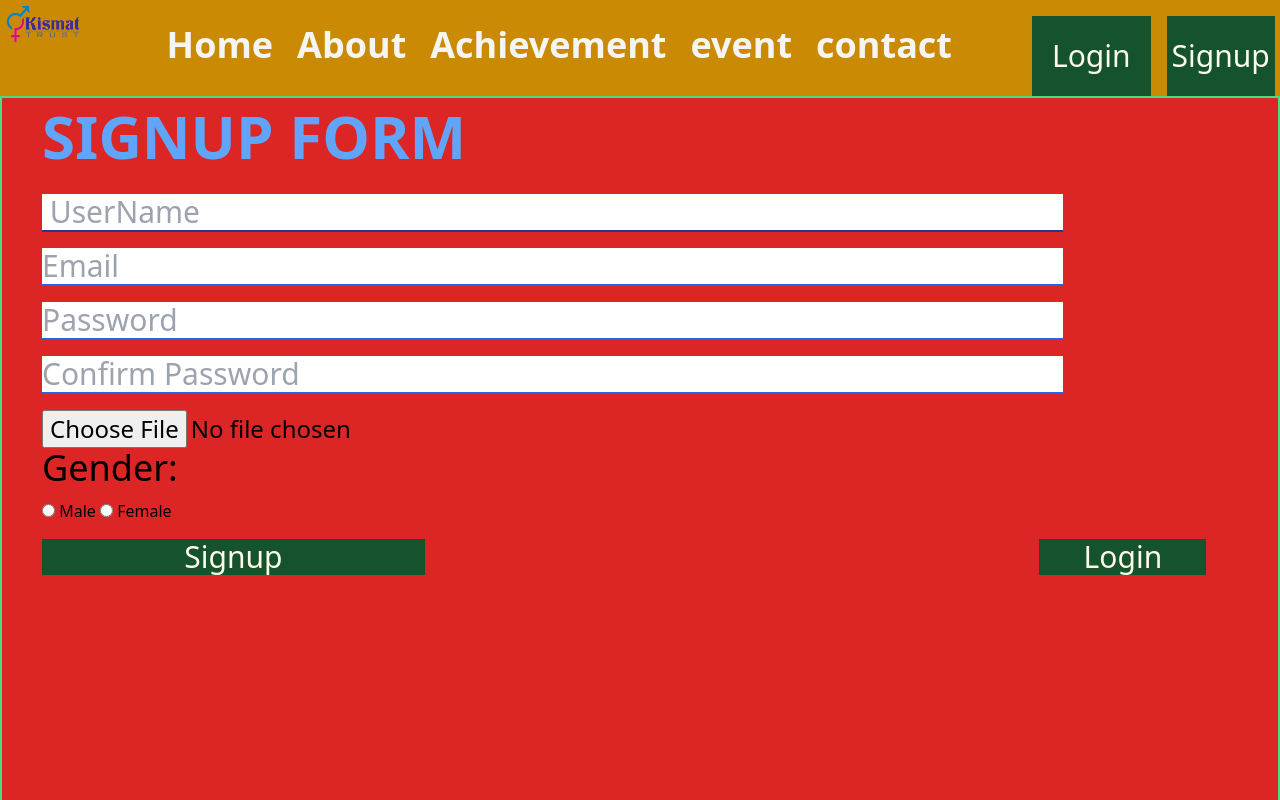
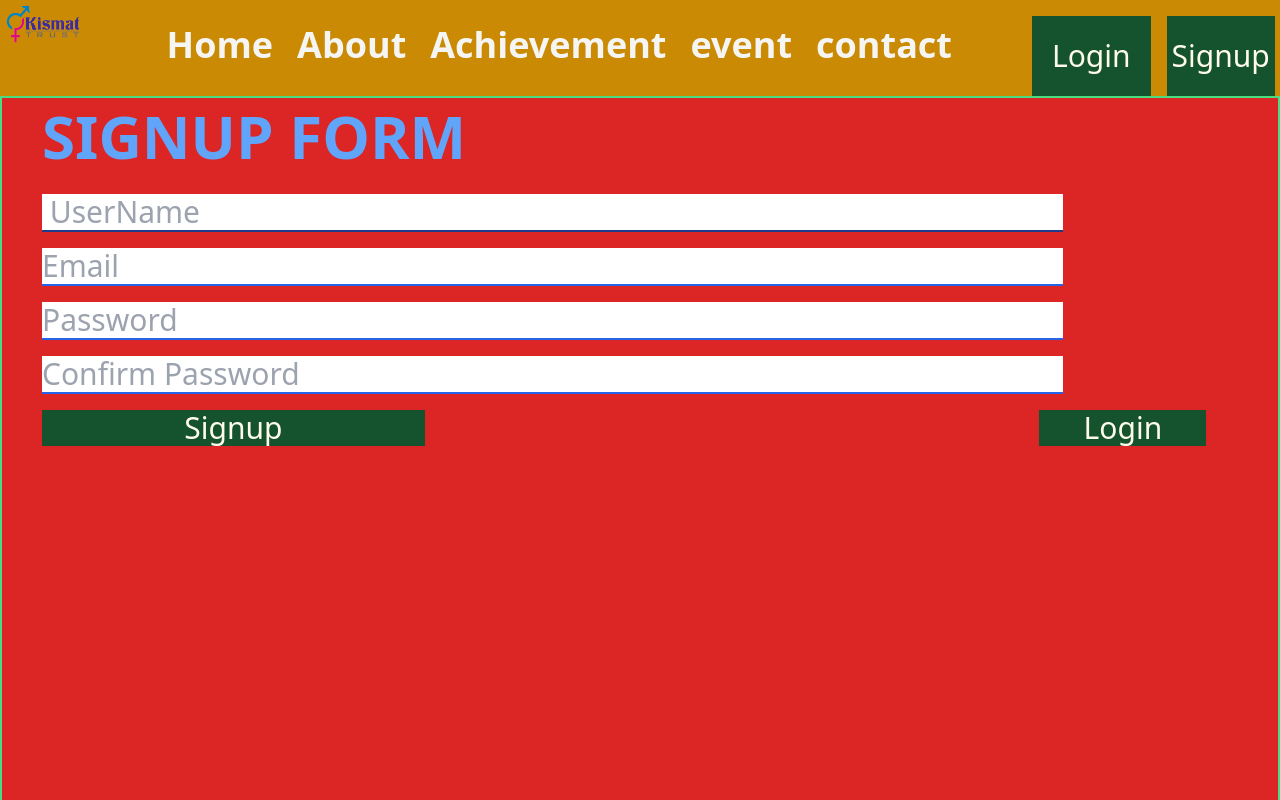
Before and after one commit to KISMAT1234/Donationproject, a React (Vite) app in the folder frontreact/: page /signup-form in a window 1280 px wide. Shown: the top 800 px of the page. Built offline with nearby package versions, Linux system fonts and the light colour scheme.

Commit message:
data fetch successfully showed in UI

```diff
--- a/frontreact/src/components/afterlogin/Mainpage.jsx
+++ b/frontreact/src/components/afterlogin/Mainpage.jsx
@@ -36,21 +36,7 @@ function Content(){
         <div className="">
         <Leftbar/>
         </div>
-        <div className="block  rounded-lg bg-white p-6 shadow-[0_2px_15px_-3px_rgba(0,0,0,0.07),0_10px_20px_-2px_rgba(0,0,0,0.04)] dark:bg-neutral-700">
-            <h5
-              className="mb-2 text-xl font-medium leading-tight text-neutral-800 dark:text-neutral-50">
-              Card title
-            </h5>
-            <p className="mb-4 text-base text-neutral-600 dark:text-neutral-200">
-              Some quick example text to build on the card title and make up the
-              bulk of the card's content.
-            </p>
-              <button
-                type="button"
-                className="inline-block rounded bg-primary px-6 pb-2 pt-2.5 text-xs font-medium uppercase leading-normal text-white shadow-[0_4px_9px_-4px_#3b71ca] transition duration-150 ease-in-out hover:bg-primary-600 hover:shadow-[0_8px_9px_-4px_rgba(59,113,202,0.3),0_4px_18px_0_rgba(59,113,202,0.2)] focus:bg-primary-600 focus:shadow-[0_8px_9px_-4px_rgba(59,113,202,0.3),0_4px_18px_0_rgba(59,113,202,0.2)] focus:outline-none focus:ring-0 active:bg-primary-700 active:shadow-[0_8px_9px_-4px_rgba(59,113,202,0.3),0_4px_18px_0_rgba(59,113,202,0.2)] dark:shadow-[0_4px_9px_-4px_rgba(59,113,202,0.5)] dark:hover:shadow-[0_8px_9px_-4px_rgba(59,113,202,0.2),0_4px_18px_0_rgba(59,113,202,0.1)] dark:focus:shadow-[0_8px_9px_-4px_rgba(59,113,202,0.2),0_4px_18px_0_rgba(59,113,202,0.1)] dark:active:shadow-[0_8px_9px_-4px_rgba(59,113,202,0.2),0_4px_18px_0_rgba(59,113,202,0.1)]">
-                Button
-              </button>
-         </div>
+
      </div>
 
 
--- a/frontreact/src/components/afterlogin/Members.jsx
+++ b/frontreact/src/components/afterlogin/Members.jsx
@@ -6,19 +6,14 @@ import { Link } from "react-router-dom";
 
 function MemberList(){
 
-    let token=localStorage.getItem("token") ?? "";
 
     const [loading, setLoading] = useState(true);
     const [users,setUsers]=useState({});
 
     useEffect(()=>{
       const getUser=async ()=>{
-        axiosUrl.get("/user",{
-          headers:{
-              Authorization: `Bearer ${token}`
-          }
-      }).then((response)=>{
-        console.log(response.data);
+        axiosUrl.get("/user").then((response)=>{
+        console.log(response);
           setUsers(response.data);
             setLoading(false);
       }).catch((err)=>{
@@ -26,10 +21,8 @@ function MemberList(){
 
       })
       }
-
       getUser();
-
-    },[]);
+  },[]);
 
     return(
 
@@ -52,25 +45,19 @@ function MemberList(){
                                   <th>Id</th>
                                   <th>Name</th>
                                   <th>Email</th>
-                                  <th>Gender</th>
-                                  <th>Image</th>
-                                  <th>ROle</th>
+                                   <th>Action</th>
                               </tr>
                               </thead>
                               <tbody>
-                              {
-                           users && users.map((user,index)=>(
+                              { users.map((user,index)=>(
                                 <tr key={index}>
                                 <td>{++index}</td>
                                 <td>{user.name}</td>
                                 <td>{user.email}</td>
-                                <td>{user.gender}</td>
-                                <td><img src={user.image} alt={user.name} width="100" /></td>
-                                <td>{user.role}</td>
 
                                 <td>
-                                    <Link to="#" className="btn btn-success btn-sm">Edit</Link>
-                                    <button className="btn btn-danger btn-sm">Delete</button>
+                                    <Link to="#" className="bg-green-600   rounded-xl h-20 mx-10  text-2xl">Edit</Link>
+                                    <button className="bg-red-500 text-2xl rounded-xl h-10 ">Delete</button>
                                 </td>
                             </tr>
                             ))
--- a/frontreact/src/components/afterlogin/bar/Leftbar.jsx
+++ b/frontreact/src/components/afterlogin/bar/Leftbar.jsx
@@ -16,7 +16,7 @@ const logOut = () => {
         </div>
             <div className="md:mx-[5%] my-3 md:text-4xl md:mt-5px font-bold text-xl hover:text-blue-900 ">
              <button className="">
-               <Link to ="/">Category</Link>
+               <Link to ="/category">Category</Link>
             </button>
         </div>
 
--- a/frontreact/src/components/afterlogin/bar/Top.jsx
+++ b/frontreact/src/components/afterlogin/bar/Top.jsx
@@ -34,8 +34,8 @@ function Topbar() {
            <img src={logo} className="w-[100%] my-[px] "  alt="" />
            </div>
 
-           <div className="md:text-6xl sm:text-3xl md:font-thin text-xsm">
-               <h1 className="">DONATE CLOTHES SAVE LIFE</h1>
+           <div className=" md:font-thin ">
+               <h1 className="">DONATE ANYTHING YOU WANT</h1>
 
            </div>
 
--- a/frontreact/src/components/beforelogin/Signup.jsx
+++ b/frontreact/src/components/beforelogin/Signup.jsx
@@ -10,7 +10,6 @@ const Signupschema = yup.object().shape({
     email: yup.string().required().email(),
     password: yup.string().required(),
     confirmpassword: yup.string().required().oneOf([yup.ref('password'),null],'password not match'),
-    gender: yup.string().required(),
 
   })
   .required();
@@ -34,12 +33,10 @@ function Signup(){
     sendData.append("username", data.username);
     sendData.append("email", data.email);
     sendData.append("password", data.password);
-    sendData.append("image", data.image);
-    sendData.append("gender", data.gender);
+    console.log(sendData);
 
     axiosUrl.post("/user", sendData).then((response)=>{
-      alert(`${response.data.message}`);
-      // alert('register succesfull')
+      alert('register succesfull')
         reset();
     }).catch((err)=>{
       console.log(err);
@@ -67,20 +64,10 @@ function Signup(){
         <div className="mx-10 text-2xl font-thin">
         {errors.confirmpassword?.message && <a style ={errorColor}> <p>{errors.confirmpassword?.message}</p></a>}
         </div>
+
         <input type="password" {...register('confirmpassword')} name="confirmpassword" className=" border-b-2 border-blue-600 w-[80%] text-3xl  mx-10 mt-4" placeholder="Confirm Password"/>
-        <input type="file" className="mx-10 mt-4 text-2xl" name="image" placeholder="profile photo" onChange={(e)=>{setValue("image", e.target.files[0])}}/>
 
-        <div className="">
-           <label htmlFor="gender" className="md:text-4xl text-2xl mx-10 mt-4">Gender:
-               {errors.gender && <a style={errorColor}>{errors.gender.message}</a>}
-           </label> <br/>
-           <label> <input type="radio" className="ml-10 mt-4 text-4xl"
-                          {...register("gender")}
-                          name="gender" value="male"/> Male </label>
-           <label> <input type="radio"
-                          {...register("gender")}
-                          name="gender" value="female"/> Female </label>
-         </div>
+        {/* <input type="file" className="mx-10 mt-4 text-2xl" name="image" placeholder="profile photo" onChange={(e)=>{setValue("image", e.target.files[0])}}/> */}
         <div className="flex justify-between">
            <button className="hover:bg-orange-600 bg-green-900  w-[30%] text-3xl mx-10 mt-4 text-amber-50"> Signup </button>
            <Link to="/login-form">
--- a/frontreact/src/router/AllRoute.jsx
+++ b/frontreact/src/router/AllRoute.jsx
@@ -41,6 +41,8 @@ function RouterList(){
              <Route path="members-list" element={<MemberList/>}/>
              {/* <Route path="content" element={<Content/>}/> */}
             <Route path="upload" element={<Uploadcontent/>}/>
+
+
          </Route>
 
        </Routes>
```
